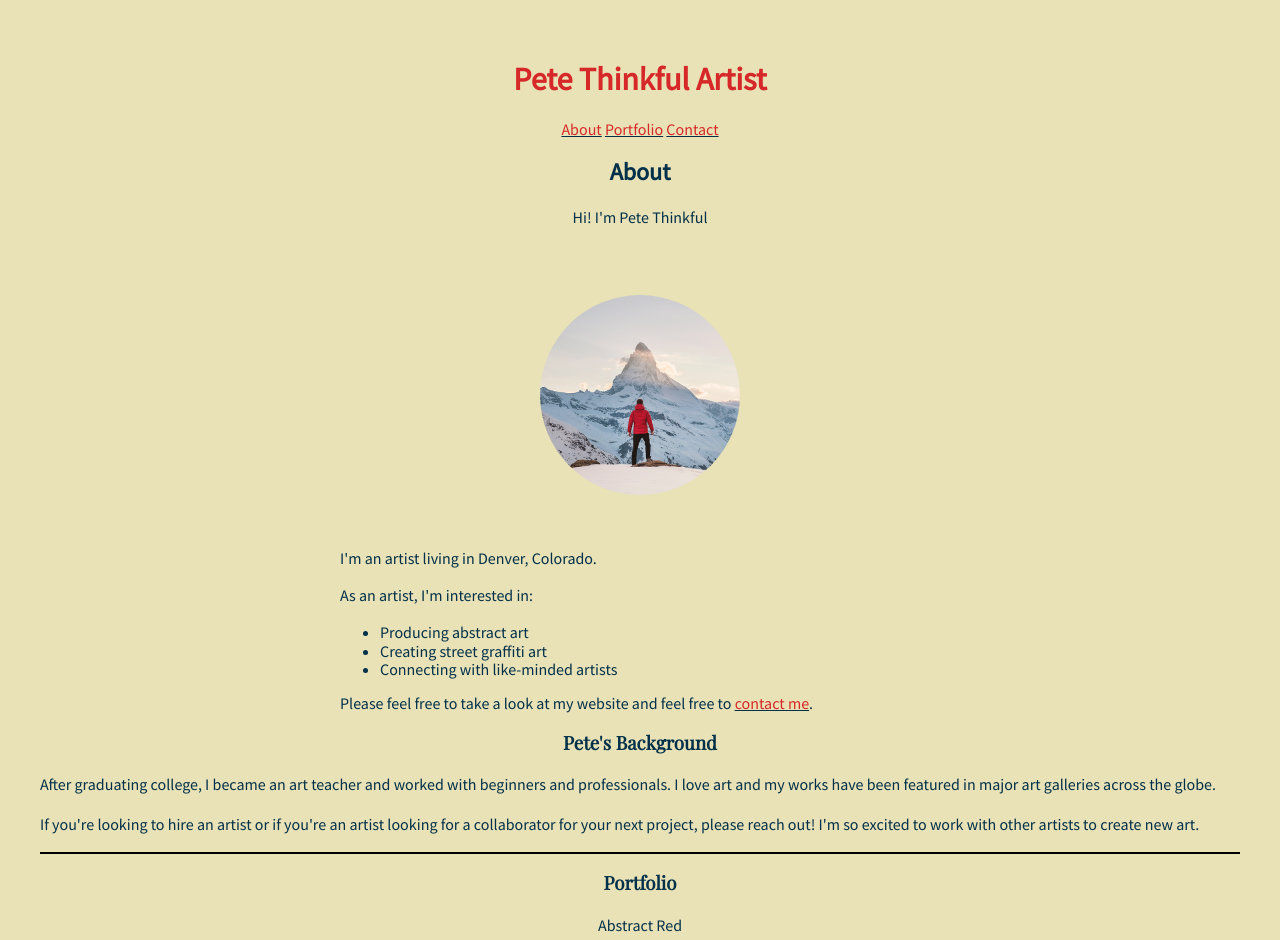
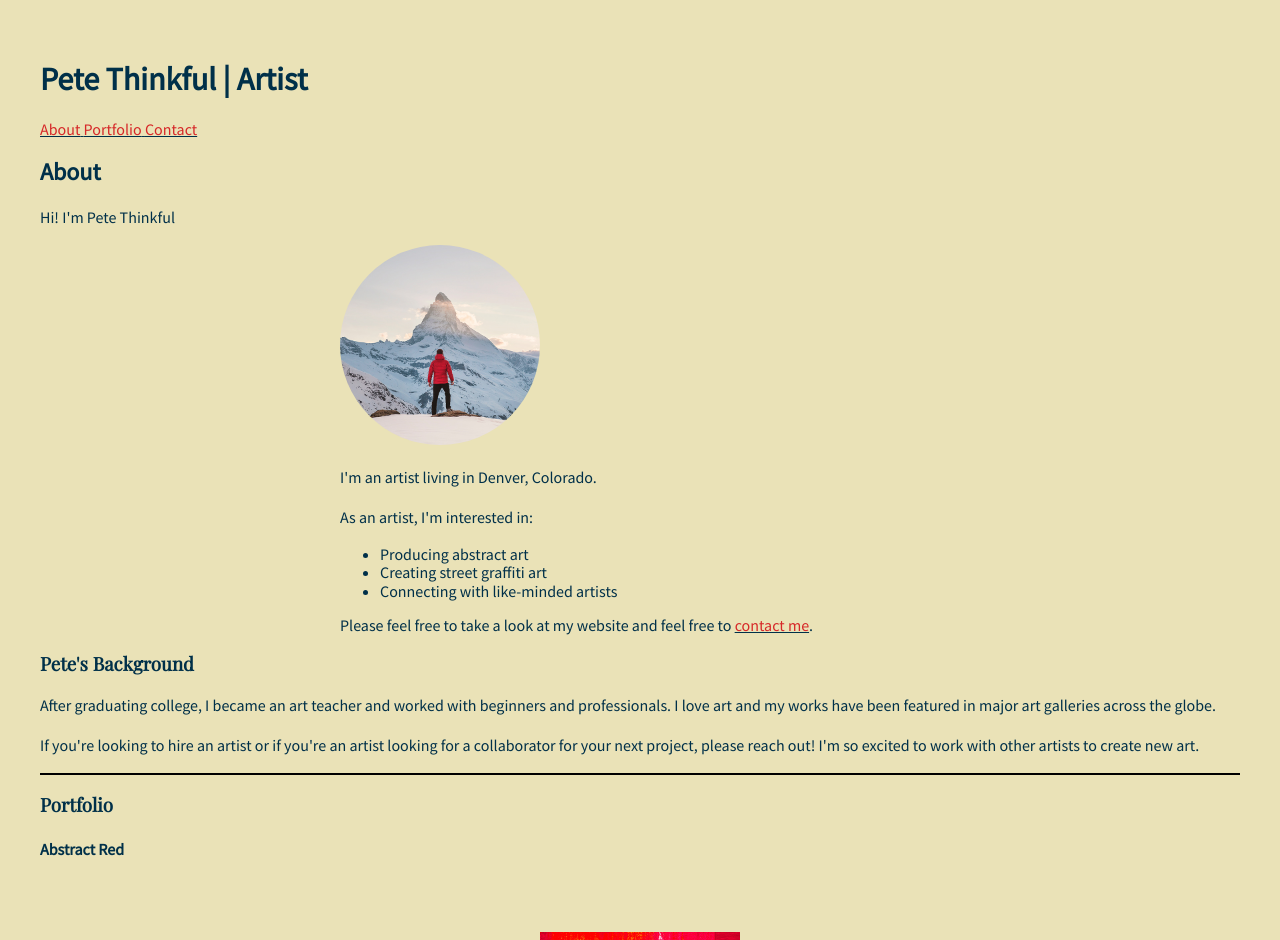
Before and after one commit to BeautifulDestiny/Artist-Pete-Thinkful, a plain HTML site: page index.html in a window 1280 px wide. Shown: the top 940 px of the page. Drawn offline with nearby package versions, Linux system fonts and the light colour scheme; files whose address does not match are found by name.

Commit message:
Update index.html

```diff
--- a/index.html
+++ b/index.html
@@ -15,51 +15,50 @@
 
   <header>
 
-       <h1>
-        <center>
-      <a href="index.html">Pete Thinkful Artist</a>
+       <h1> Pete Thinkful | Artist</h1>
 
-        </center>
-      </h1>
-      <center>
+       <nav>
+         <ins>
+       <a href="#about">About</a>
+        <a href="#portfolio">Portfolio</a>
+        <a href="#contact">Contact</a>
+        </ins>
+      </nav>
 
-       <ins><a href="#index.html">About</a></ins>
-        <ins><a href="#index.html">Portfolio</a></ins>
-        <ins><a href="#index.html">Contact</a></ins>
-
-        </center>
          </header>
 
       <!-- TODO: Add About section here -->
       <main>
-         <center>
+     <section id="about">
       <h2 class="center">About</h2>
       <p class="center">Hi! I'm Pete Thinkful
-        </center>
-        <article>
+
+
           <div>
             <img class="image-circle" src="images/pete-thinkful.png" alt="Pete Thinkful">
-        </article>
+
 
 
           <div class="wrapper">
               <div class="row">
                   <div class="full_column">
-                    I'm an artist living in Denver, Colorado.
+                   <p>I'm an artist living in Denver, Colorado.</p>
                     <p>As an artist, I'm interested in:</p>
                     <ul>
                       <li>Producing abstract art</li>
                       <li>Creating street graffiti art</li>
                       <li>Connecting with like-minded artists</li>
                     </ul>
-                    Please feel free to take a look at my website and feel free to <ins><a                                href="#index.html">contact me</a></ins>.
-                  </p>
+                    Please feel free to take a look at my website and feel free to
+        <ins><a href="#contact me">contact me</a></ins>.
+
                   </div>
               </div>
           </div>
-        <center>
+     </section>
+
         <h3>Pete's Background</h3>
-        </center>
+
         <p>After graduating college, I became an art teacher and worked with
         beginners and professionals. I love art and my works have been
         featured in major art galleries across the globe.
@@ -71,10 +70,14 @@
         </main>
       <!-- TODO: Add Portfolio section here -->
 
-         <center>
+
         <h3>Portfolio</h3>
+  <section id="portfolio">
+  <section>
+    <h4>
         <p> Abstract Red</p>
-           </center>
+ </section>
+        </h4>
       <article>
         <div>
           <img src="images/abstract-red.png" alt="Abstract Red">
@@ -82,18 +85,18 @@
         <p>Vaporware wayfarers heirloom neutra disrupt. Activated charcoal
         waistcoat scenester hell of.</p>
 
-        <center>
+
         <h3>Spiral Zany</h3>
-          </center>
+
         <div>
           <img src="images/spiral-zany.png" alt="Spiral Zany">
         </div>
         <p>Sriracha portland taxidermy cronut messenger bag, vegan
         distillery. Vaporware kickstarter air plant mumblecore food truck.</p>
 
-        <center>
+
         <h3>Melted Rainbow</h3>
-          </center>
+
         <div>
           <img src="images/melted-rainbow.png" alt="Melted Rainbow">
           <p>Edison bulb single-origin coffee snackwave, actually ennui
@@ -105,25 +108,27 @@
 
       <!-- TODO: Add Contact section here -->
 
-          <center>
+
         <h3 class="center">Contact</h3>
-          </center>
+          <section id="contact">
           <p>I'd love to hear from you! Please feel free to contact or follow me:
           </p>
-    </div>
+
 
   <ol>
-    <ins><li><a href="#index.html">LinkedIn</a></li></ins>
-    <ins><li><a href="#index.html">Instagram</a></li></ins>
-    <ins><li><a href="#index.html">Pinterest</a></li></ins>
+    <ins>
+    <li><a href="#linkedin">LinkedIn</a></li>
+    <li><a href="#instagram">Instagram</a></li>
+    <li><a href="#pinterest">Pinterest</a></li>
+    </ins>
   </ol>
 
   <!-- Footer section -->
 
   <footer>
-    <center>
+
     <p>© Pete Thinkful. All rights reserved.</p>
-    </center>
+
   </footer>
 </body>
 
```
